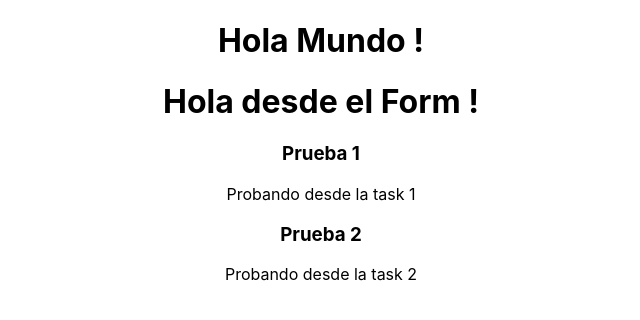
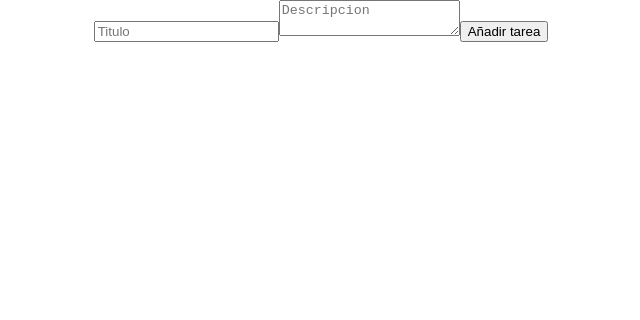
Before and after one commit to danibri23/crud-react-redux, a React (Create React App) app: page /create-task in a window 1280 px wide. Shown: the top 320 px of the page, without its empty margins (319-959 px from the left). Built offline with nearby package versions, Linux system fonts and the light colour scheme.

Commit message:
Agrega react-router-dom y uuid a las dependencias

```diff
--- a/package.json
+++ b/package.json
@@ -10,7 +10,9 @@
     "react": "^18.2.0",
     "react-dom": "^18.2.0",
     "react-redux": "^9.1.0",
+    "react-router-dom": "^6.22.3",
     "react-scripts": "5.0.1",
+    "uuid": "^9.0.1",
     "web-vitals": "^2.1.4"
   },
   "scripts": {
--- a/src/App.js
+++ b/src/App.js
@@ -1,17 +1,20 @@
 import './App.css';
-import { useSelector, useDispatch } from 'react-redux'
+import { useSelector } from 'react-redux'
 import { TaskForm } from './components/TaskForm';
 import { TaskList } from './components/TaskList';
+import { BrowserRouter, Routes, Route } from 'react-router-dom';
 
 function App() {
 
-  const tasksState = useSelector((state) => state.tasks)
-
   return (
     <div className="App">
-      <h1>Hola Mundo !</h1>
-      <TaskForm />
-      <TaskList />
+      <BrowserRouter>
+        <Routes>
+          <Route path="/" element={<TaskList />} />
+          <Route path="/create-task" element={<TaskForm />} />
+
+        </Routes>
+      </BrowserRouter>
     </div>
   );
 }
--- a/src/components/TaskForm.js
+++ b/src/components/TaskForm.js
@@ -1,7 +1,38 @@
+import { useState } from "react";
+import { useDispatch } from "react-redux";
+import { addTask } from "../features/tasks/taskSlice";
+import { v4 as uuid } from 'uuid'
+
+
 export function TaskForm() {
+
+    const dispatch = useDispatch()
+
+    const [task, setTask] = useState({
+        title: '',
+        description: ''
+    })
+
+    const handleInputChange = (e) => {
+        setTask({
+            ...task,
+            [e.target.name]: e.target.value
+        })
+    }
+
+    const handleSubmit = (e) => {
+        e.preventDefault()
+        dispatch(addTask({
+            ...task,
+            id: uuid(),
+        }))
+    }
+
     return (
-      <div>
-        <h1>Hola desde el Form !</h1>
-      </div>
+        <form onSubmit={handleSubmit}>
+                <input type="text" name="title" placeholder="Titulo" onChange={handleInputChange} />
+                <textarea name="description" placeholder="Descripcion" onChange={handleInputChange}></textarea>
+            <button type="submit">Añadir tarea</button>
+        </form>
     );
   }
--- a/src/components/TaskList.js
+++ b/src/components/TaskList.js
@@ -1,7 +1,14 @@
-import { useSelector } from "react-redux";
+import { useDispatch, useSelector } from "react-redux";
+import { deleteTask } from "../features/tasks/taskSlice";
+
 
 export function TaskList() {
     const tasks = useSelector((state) => state.tasks)
+    const dispatch = useDispatch()
+
+    const handleDelete = (id) => {
+        dispatch(deleteTask(id))
+    }
 
     return (
         <div>
@@ -9,6 +16,7 @@ export function TaskList() {
                 <div key={task.id}>
                     <h3>{task.title}</h3>
                     <p>{task.description}</p>
+                    <button onClick={()=> handleDelete(task.id)}>Eliminar</button>
                 </div>
             ))}
         </div>
--- a/src/features/tasks/taskSlice.js
+++ b/src/features/tasks/taskSlice.js
@@ -19,10 +19,15 @@ export const taskSlice = createSlice({
   name: 'tasks',
   initialState,
   reducers: {
-
+    addTask: (state, action) => {
+      return [...state, action.payload]
+    },
+    deleteTask: (state, action) => {
+      return state.filter(task => task.id !== action.payload)
+    },
   },
 })
 
 // Action creators are generated for each case reducer function
-export const {  } = taskSlice.actions
+export const { addTask, deleteTask } = taskSlice.actions
 export default taskSlice.reducer
```
Also changed, not shown: 1 other file (tests, documents, lock files or other folders).
